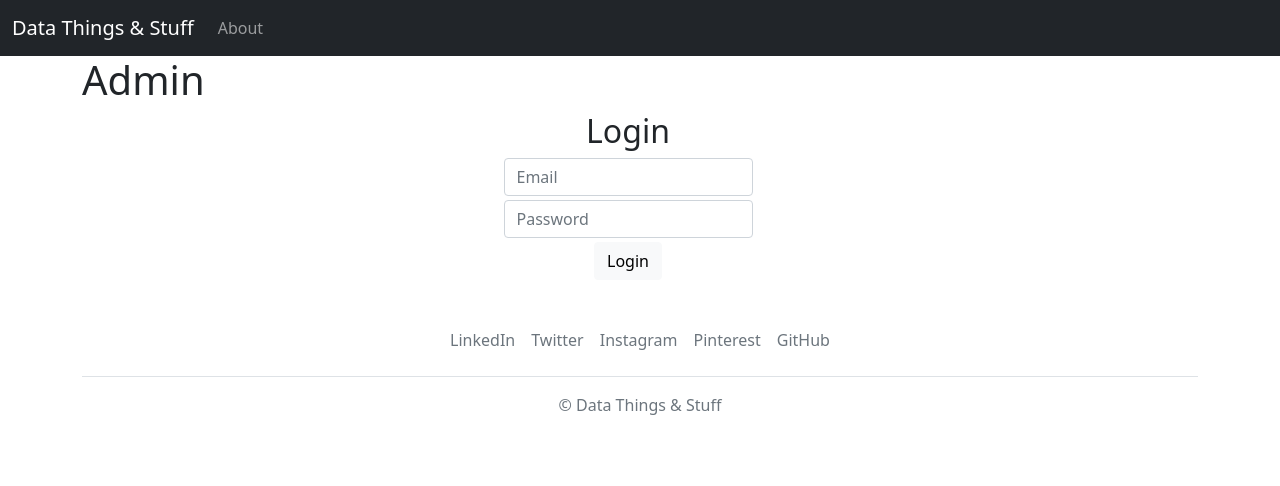
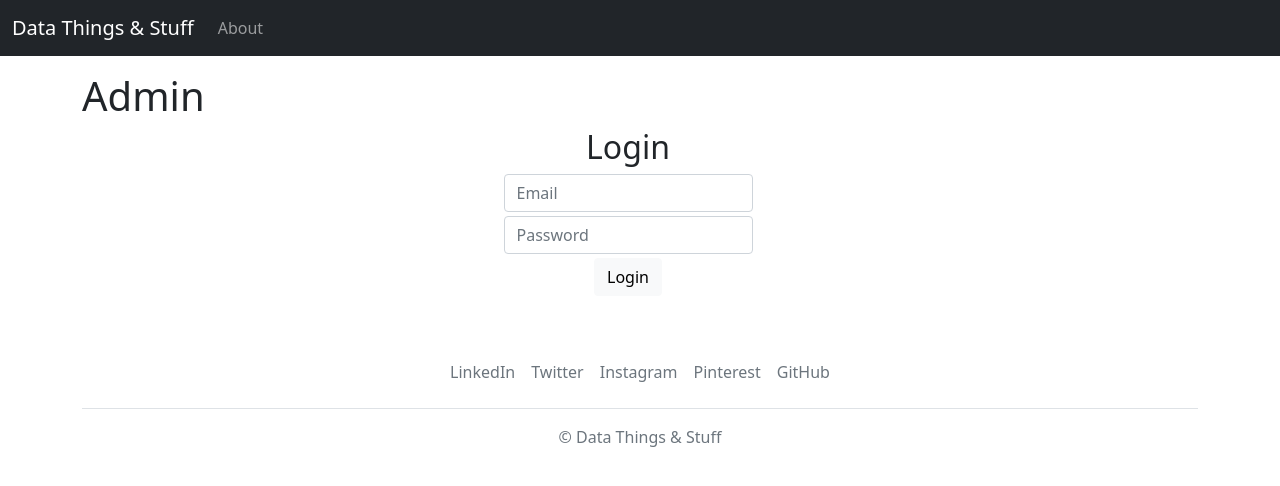
Before and after one commit to nickbap/DataThingsAndStuff, a Flask app: page /admin in a window 1280 px wide. Shown: the top 486 px of the page. Run offline with Flask 2, Linux system fonts and the light colour scheme.

Commit message:
Add padding to About and Admin

```diff
--- a/dtns/templates/about.html
+++ b/dtns/templates/about.html
@@ -1,7 +1,7 @@
 {% extends '_base.html' %}
 
 {% block content %}
-<main class="container">
+<main class="container py-3">
     <h1>About</h1>
     <div id="about">
         <div class="d-flex justify-content-center py-3">
--- a/dtns/templates/admin.html
+++ b/dtns/templates/admin.html
@@ -1,7 +1,7 @@
 {% extends '_base.html' %}
 
 {% block content %}
-<main class="container">
+<main class="container py-3">
     {% with messages = get_flashed_messages(with_categories=true) %}
     {% if messages %}
     {% for category, message in messages %}
@@ -75,7 +75,8 @@
                                                 {% endif %}
                                                 {{ post.state.title() }}</span>
 
-                                    <a href="{{ url_for('main.edit', post_id=post.id) }}" class="badge bg-danger text-decoration-none">Edit</a>
+                                            <a href="{{ url_for('main.edit', post_id=post.id) }}"
+                                                class="badge bg-danger text-decoration-none">Edit</a>
                             </div>
                         </li>
                         {% endfor %}
```
Lines whose indentation alone changed are shown as unchanged.
